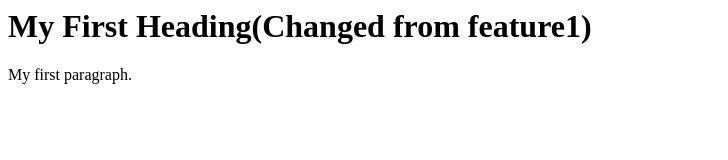
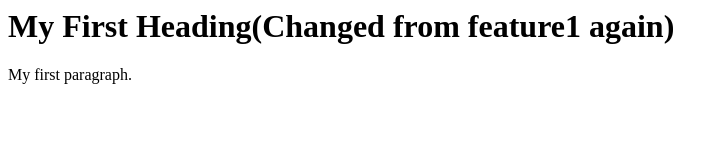
Before and after one commit to TaufiqulIslamKhan/localrepo2, a plain HTML site: page index.html in a window 1280 px wide. Shown: the whole page, without its empty margins (0-728 px from the left). Drawn offline with Linux system fonts and the light colour scheme.

Commit message:
feature1 new add

```diff
--- a/index.html
+++ b/index.html
@@ -1,7 +1,7 @@
 <html>
 <body>
 
-<h1>My First Heading(Changed from feature1)</h1>
+<h1>My First Heading(Changed from feature1 again)</h1>
 <p>My first paragraph.</p>
 
 </body>
```
